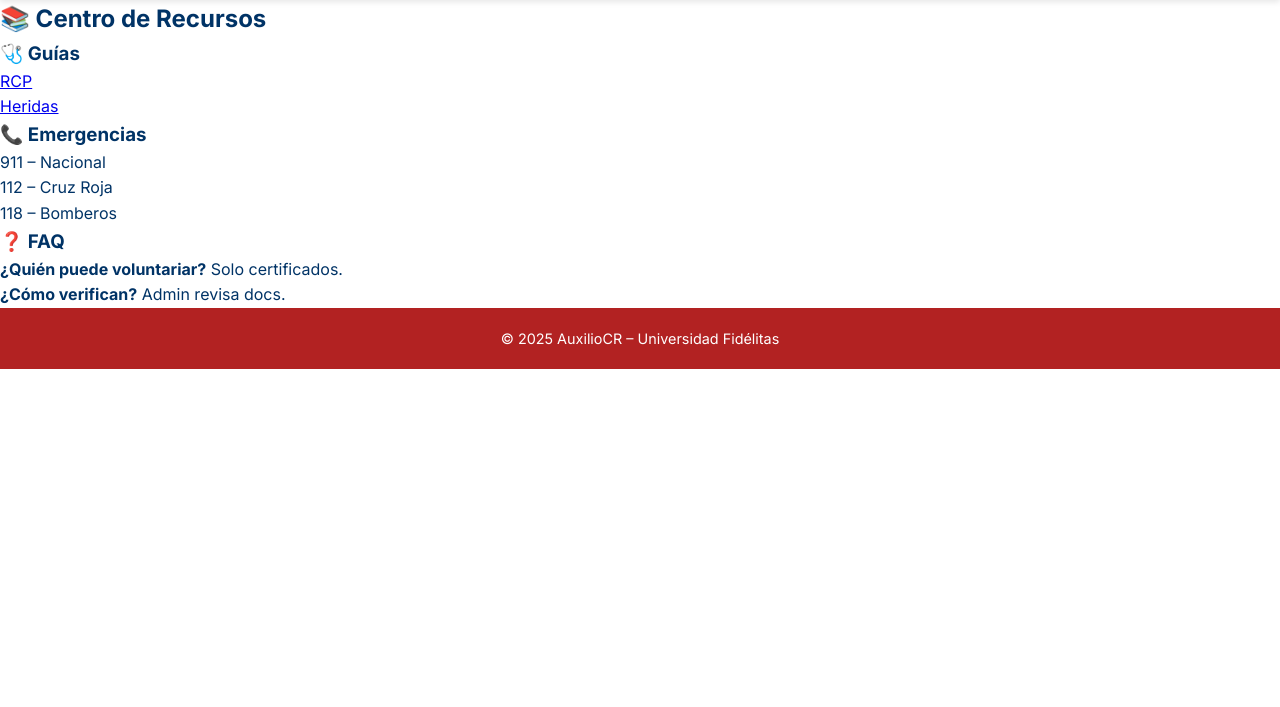
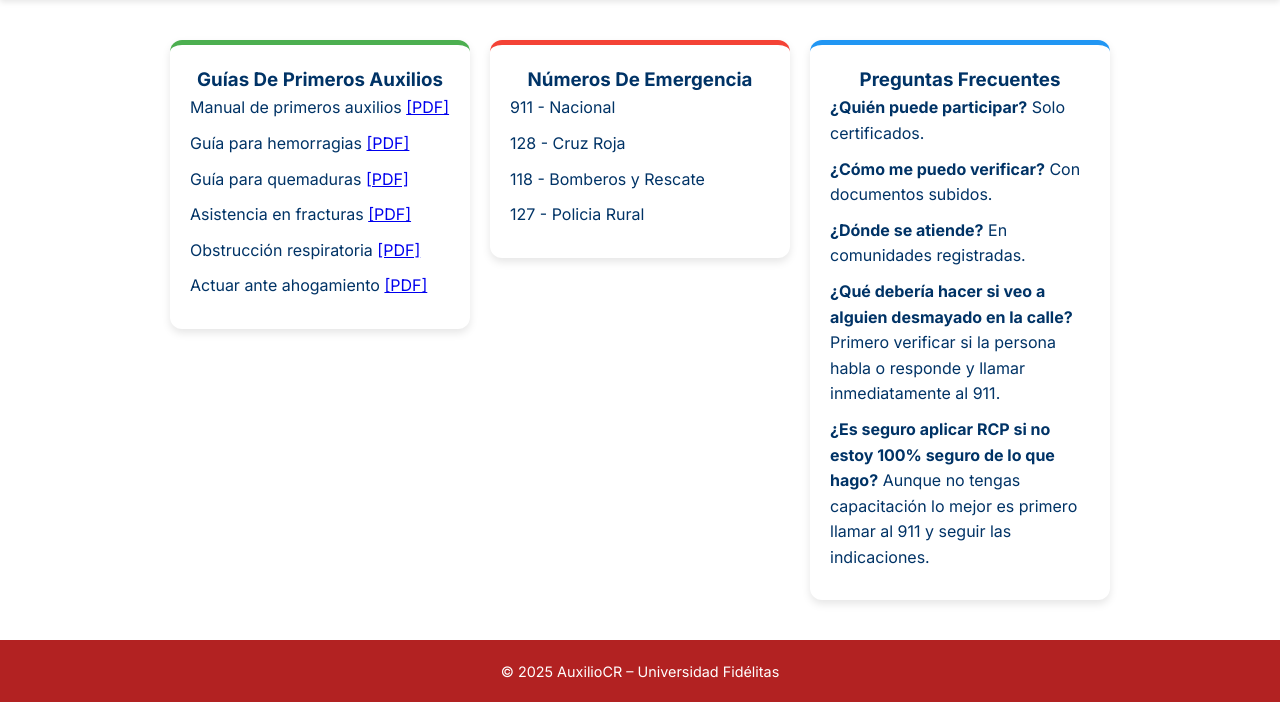
Before and after one commit to mariana044/AuxilioCR, a PHP site: page /recursos.php in a window 1280 px wide. Shown: the part 93-800 px from the top of the page. Run offline with PHP 8.4, Linux system fonts and the light colour scheme.

Commit message:
Agregue preguntas frecuentes y guías en recursos.php

```diff
--- a/recursos.php
+++ b/recursos.php
@@ -1,25 +1,56 @@
-<?php
-include 'header.php';
-?>
-<main class="recurso-box">
-  <h2>📚 Centro de Recursos</h2>
-  <h3>🩺 Guías</h3>
+<?php include 'header.php'; ?>
+<main class="contenedor-recursos">
+  <title>Centro de recursos</title>
+  <section class="card guia">
+    <h3>Guías De Primeros Auxilios</h3>
+    <ul>
+      <li>
+        Manual de primeros auxilios
+        <a href="https://www.unirioja.es/servicios/sprl/pdf/manual_primeros_auxilios.pdf" target="_blank">[PDF]</a>
+      </li>
+      <li>
+        Guía para hemorragias
+        <a href="https://www.gob.mx/cms/uploads/attachment/file/732472/HeridasHemorragias_compressed.pdf" target="_blank">[PDF]</a>
+      </li>
+      <li>
+        Guía para quemaduras
+        <a href="https://www.carm.es/web/descarga?ARCHIVO=FD7.pdf&ALIAS=ARCH&IDCONTENIDO=21533&RASTRO=c911$m6407,4580,5957">[PDF]</a>
+      </li>
+      <li>
+        Asistencia en fracturas
+        <a href="https://www.hospitalyali.gov.co/wp-content/uploads/2015/07/GUIA-PARA-EL-MANEJO-DE-FRACTURAS.pdf">[PDF]</a>
+      </li>
+      <li>
+        Obstrucción respiratoria
+        <a href="https://www.cso.go.cr/legislacion/notas_tecnicas_preventivas_insht/NTP%20467%20-%20Obstruccion%20de%20las%20vias%20respiratorias%20primeros%20auxilios.pdf">[PDF]</a>
+      </li>
+      <li>
+        Actuar ante ahogamiento
+        <a href="https://www.aeped.es/sites/default/files/ahogamiento_csvaep_definitivo_12-06-2024.pdf">[PDF]</a>
+      </li>
+    </ul>
+</section>
+
+ <!-- Numeros de emergencia -->
+<section class="card emergencias">
+  <h3>Números De Emergencia</h3>
   <ul>
-    <li><a href="docs/guia_rcp.pdf" target="_blank">RCP</a></li>
-    <li><a href="docs/manual_heridas.pdf" target="_blank">Heridas</a></li>
+    <li>911 - Nacional</li>
+    <li>128 - Cruz Roja</li>
+    <li>118 - Bomberos y Rescate</li>
+    <li>127 - Policia Rural</li>
   </ul>
+</section>
 
-  <h3>📞 Emergencias</h3>
+<section class="card preguntas">
+  <h3>Preguntas Frecuentes</h3>
   <ul>
-    <li>911 – Nacional</li>
-    <li>112 – Cruz Roja</li>
-    <li>118 – Bomberos</li>
+    <li><strong>¿Quién puede participar?</strong> Solo certificados.</li>
+    <li><strong>¿Cómo me puedo verificar?</strong> Con documentos subidos.</li>
+    <li><strong>¿Dónde se atiende?</strong> En comunidades registradas.</li>
+    <li><strong>¿Qué debería hacer si veo a alguien desmayado en la calle?</strong> Primero verificar si la persona habla o responde y llamar inmediatamente al 911.</li>
+    <li><strong>¿Es seguro aplicar RCP si no estoy 100% seguro de lo que hago?</strong> Aunque no tengas capacitación lo mejor es primero llamar al 911 y seguir las indicaciones.</li>
   </ul>
-
-  <h3>❓ FAQ</h3>
-  <ul>
-    <li><strong>¿Quién puede voluntariar?</strong> Solo certificados.</li>
-    <li><strong>¿Cómo verifican?</strong> Admin revisa docs.</li>
-  </ul>
+</section>
 </main>
 <?php include 'footer.php'; ?>
--- a/style.css
+++ b/style.css
@@ -380,3 +380,46 @@ body {
 .logo {
   font-size: 1.4rem;       /* de 1.6rem a 1.4rem */
 }
+
+.contenedor-recursos {
+  display: flex;
+  justify-content: center;
+  align-items: flex-start;
+  gap: 20px;
+  padding: 40px;
+  flex-wrap: wrap;
+}
+
+.card {
+  background-color: white;
+  padding: 20px;
+  border-radius: 12px;
+  box-shadow: 0 4px 8px rgba(0,0,0,0.1);
+  width: 300px;
+}
+
+.card.guia {
+  border-top: 5px solid #4CAF50;
+}
+
+.card.emergencias {
+  border-top: 5px solid #f44336;
+}
+
+.card.preguntas {
+  border-top: 5px solid #2196F3;
+}
+
+.card h3 {
+  margin-top: 0;
+  text-align: center;
+}
+
+.card ul {
+  padding-left: 0;
+  list-style: none;
+}
+
+.card li {
+  margin-bottom: 10px;
+}
```
Also changed, not shown: recursos.html (deleted, +0 -18 lines).
